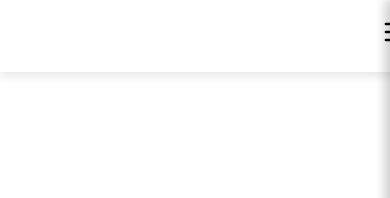
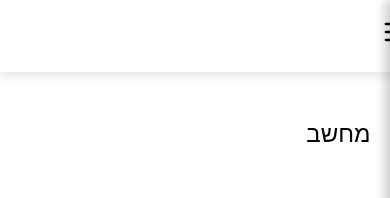
Before and after one commit to ArielBarkan/Calculator, a React (Vite) app: page / in a window 390 px wide. Shown: the top 198 px of the page. Built offline with nearby package versions, Linux system fonts and the light colour scheme.

Commit message:
start hamburger menu

```diff
--- a/src/views/pages/calculator/CalculatorPage.tsx
+++ b/src/views/pages/calculator/CalculatorPage.tsx
@@ -7,7 +7,7 @@ const CalculatorPage = () => {
 
 
     return (
-        <p>
+        <p style={{ padding: "5rem 0 0" }}>
             {translate("pages.calculator.title")}
         </p>
     );
```
